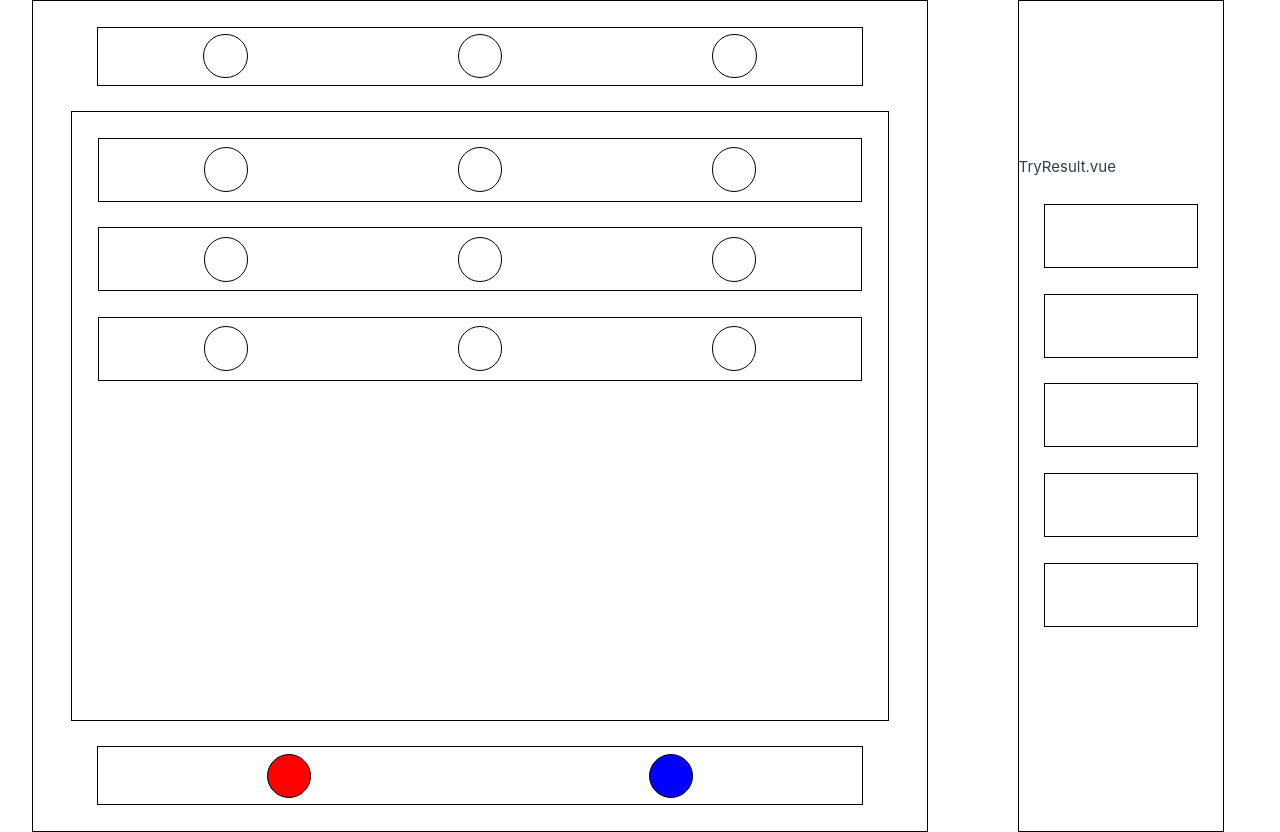
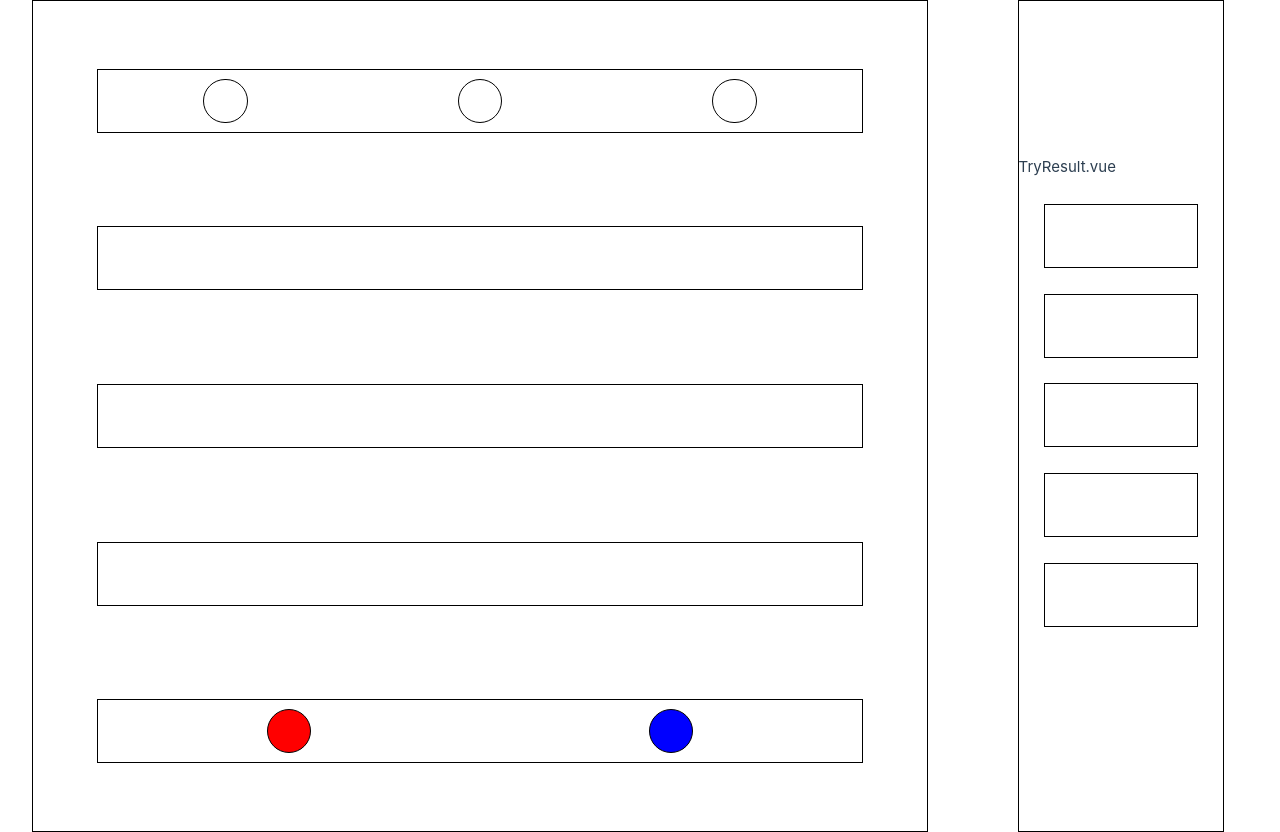
Before and after one commit to Flothar78/mastermind, a Vue app: page / in a window 1280 px wide. Built offline with nearby package versions, Linux system fonts and the light colour scheme; the HTML template or start-up script is replaced by a standard one.

Commit message:
Try data structure with nested v-for loops

```diff
--- a/src/components/PeonsRow.vue
+++ b/src/components/PeonsRow.vue
@@ -5,28 +5,22 @@ import { ref } from "vue";
 import { storeToRefs } from "pinia";
 
 const color_store = useColorStore();
-const { classColor1, classColor2, classColor3 } = storeToRefs(color_store);
+const { classColor, peons, rows } = storeToRefs(color_store);
 </script>
 
 <template>
-  <div class="peons-row">
+  <div v-for="row in rows" :key="row.id" class="withinRow">
     <PeonOccurence
-      @click="color_store.getColor1FromStore()"
-      :class="classColor1"
-    />
-    <PeonOccurence
-      @click="color_store.getColor2FromStore()"
-      :class="classColor2"
-    />
-    <PeonOccurence
-      @click="color_store.getColor3FromStore()"
-      :class="classColor3"
+      v-for="peon in peons"
+      :key="peon.id"
+      @click="color_store.getColorFromStore(row.id)"
+      :class="peon.class"
     />
   </div>
 </template>
 
 <style scoped>
-.peons-row {
+.withinRow {
   border: black 1px solid;
   display: flex;
   justify-content: space-around;
@@ -34,10 +28,4 @@ const { classColor1, classColor2, classColor3 } = storeToRefs(color_store);
   height: 5vw;
   margin: 2vw;
 }
-.peoncolor {
-  background-color: black;
-  width: 3.5vw;
-  height: 3.5vw;
-  border-radius: 50%;
-}
 </style>
--- a/src/components/PlayGround.vue
+++ /dev/null
@@ -1,26 +0,0 @@
-<script setup>
-import { ref, computed } from "vue";
-import PeonsRow from "@/components/PeonsRow.vue";
-import { useRowStore } from "@/stores/RowStore.js";
-import { storeToRefs } from "pinia";
-
-const row_store = useRowStore();
-const rows = computed(() => Object.values(row_store.rowsOneByOne));
-</script>
-
-<template>
-  <div class="board-play">
-    <PeonsRow
-      v-for="row in rows"
-      :key="row.id"
-      @click="row_store.getRowsOneByOne(row.id)"
-    />
-  </div>
-</template>
-
-<style scoped>
-.board-play {
-  border: black 1px solid;
-  height: 80%;
-}
-</style>
--- a/src/stores/ColorStore.js
+++ b/src/stores/ColorStore.js
@@ -3,28 +3,42 @@ import { ref } from "vue";
 export const useColorStore = defineStore("ColorStore", {
   state: () => {
     return {
+      rows: ref([
+        {
+          peons: {
+            1: { id: 0, class: "" },
+            2: { id: 1, class: "" },
+            3: { id: 2, class: "" },
+          },
+        },
+        {
+          peons: {
+            1: { id: 0, class: "" },
+            2: { id: 1, class: "" },
+            3: { id: 2, class: "" },
+          },
+        },
+        {
+          peons: {
+            1: { id: 0, class: "" },
+            2: { id: 1, class: "" },
+            3: { id: 2, class: "" },
+          },
+        },
+      ]),
       choiceOfColor: [],
-      classColor1: ref([]),
-      classColor2: ref([]),
-      classColor3: ref([]),
     };
   },
   actions: {
-    addColorToStore(className) {
+    addColorToStore(color) {
       this.choiceOfColor.length = 0;
-      this.choiceOfColor.push(className);
+      this.choiceOfColor.push(color);
+      console.log(this.choiceOfColor);
     },
-    getColor1FromStore() {
-      this.classColor1.length = 0;
-      this.classColor1.push(Object.values(this.choiceOfColor));
-    },
-    getColor2FromStore() {
-      this.classColor2.length = 0;
-      this.classColor2.push(Object.values(this.choiceOfColor));
-    },
-    getColor3FromStore() {
-      this.classColor3.length = 0;
-      this.classColor3.push(Object.values(this.choiceOfColor));
+    getColorFromStore(rowId, peonId) {
+      this.peons[peonId].class = Object.values(this.choiceOfColor);
+      console.log(this.peons);
+      console.log(this.rows);
     },
   },
 });
--- a/src/views/PlayView.vue
+++ b/src/views/PlayView.vue
@@ -1,13 +1,13 @@
 <script setup>
 import GameSolution from "@/components/GameSolution.vue";
-import PlayGround from "@/components/PlayGround.vue";
+import PeonsRow from "@/components/PeonsRow.vue";
 import AvailableColors from "@/components/AvailableColors.vue";
 </script>
 
 <template>
   <div class="play-ground">
     <GameSolution />
-    <PlayGround />
+    <PeonsRow />
     <AvailableColors />
   </div>
 </template>
```
